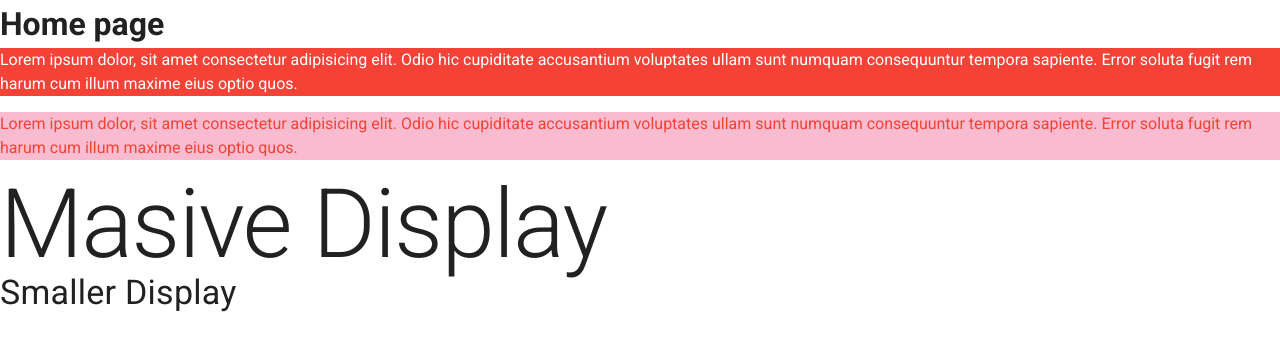
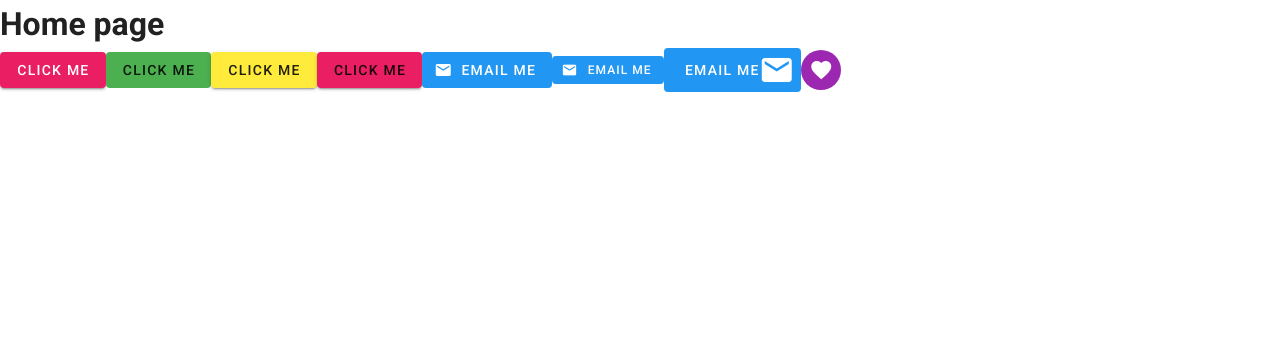
Before and after one commit to dihtyar/vuetify-todo, a Vue app: page / in a window 1280 px wide. Shown: the top 350 px of the page. Built offline with nearby package versions, Linux system fonts and the light colour scheme.

Commit message:
Buttons and icons

```diff
--- a/package.json
+++ b/package.json
@@ -14,6 +14,7 @@
     "vuetify": "^2.2.11"
   },
   "devDependencies": {
+    "@mdi/font": "^5.8.55",
     "@vue/cli-plugin-babel": "~4.5.0",
     "@vue/cli-plugin-eslint": "~4.5.0",
     "@vue/cli-plugin-router": "~4.5.0",
@@ -21,6 +22,7 @@
     "babel-eslint": "^10.1.0",
     "eslint": "^6.7.2",
     "eslint-plugin-vue": "^6.2.2",
+    "material-design-icons-iconfont": "^6.1.0",
     "sass": "^1.19.0",
     "sass-loader": "^8.0.0",
     "vue-cli-plugin-vuetify": "~2.0.8",
--- a/src/plugins/vuetify.js
+++ b/src/plugins/vuetify.js
@@ -1,7 +1,12 @@
 import Vue from 'vue';
 import Vuetify from 'vuetify/lib/framework';
+import 'material-design-icons-iconfont/dist/material-design-icons.css';
+import 'vuetify/dist/vuetify.min.css';
 
 Vue.use(Vuetify);
 
 export default new Vuetify({
+    icons: {
+        iconfont: 'md',
+    },
 });
--- a/src/views/Home.vue
+++ b/src/views/Home.vue
@@ -1,16 +1,35 @@
 <template>
   <div class="home">
+
       <h1>Home page</h1>
-      <p class="red white--text">Lorem ipsum dolor, sit amet consectetur adipisicing elit. Odio hic cupiditate accusantium voluptates ullam sunt numquam consequuntur tempora sapiente. Error soluta fugit rem harum cum illum maxime eius optio quos.</p>
-      <p class="pink lighten-4 red--text text-darken-4">Lorem ipsum dolor, sit amet consectetur adipisicing elit. Odio hic cupiditate accusantium voluptates ullam sunt numquam consequuntur tempora sapiente. Error soluta fugit rem harum cum illum maxime eius optio quos.</p>
-      <h2 class="display-4">Masive Display</h2>
-      <h3 class="display-1">Smaller Display</h3>
+      <v-btn class="pink white--text">Click me</v-btn>
+      <v-btn color="green" depressed>Click me</v-btn>
+      <v-btn color="yellow" flat>Click me</v-btn>
+      <v-btn flat color="pink" >Click me</v-btn>
+
+      <v-btn depressed class="blue white--text">
+        <v-icon left>email</v-icon>
+        <span>Email me</span>
+      </v-btn>
+
+      <v-btn depressed small class="blue white--text">
+        <v-icon left small>email</v-icon>
+        <span>Email me</span>
+      </v-btn>
+
+      <v-btn depressed large class="blue white--text">
+        <span>Email me</span>
+        <v-icon right large>email</v-icon>
+      </v-btn>
+
+      <v-btn fab depressed small dark color="purple">
+        <v-icon>favorite</v-icon>
+      </v-btn>
+
   </div>
 </template>
 
 <script>
-
-
 export default {
   name: 'Home',
   components: {
```
Also changed, not shown: 1 other file (tests, documents, lock files or other folders).
